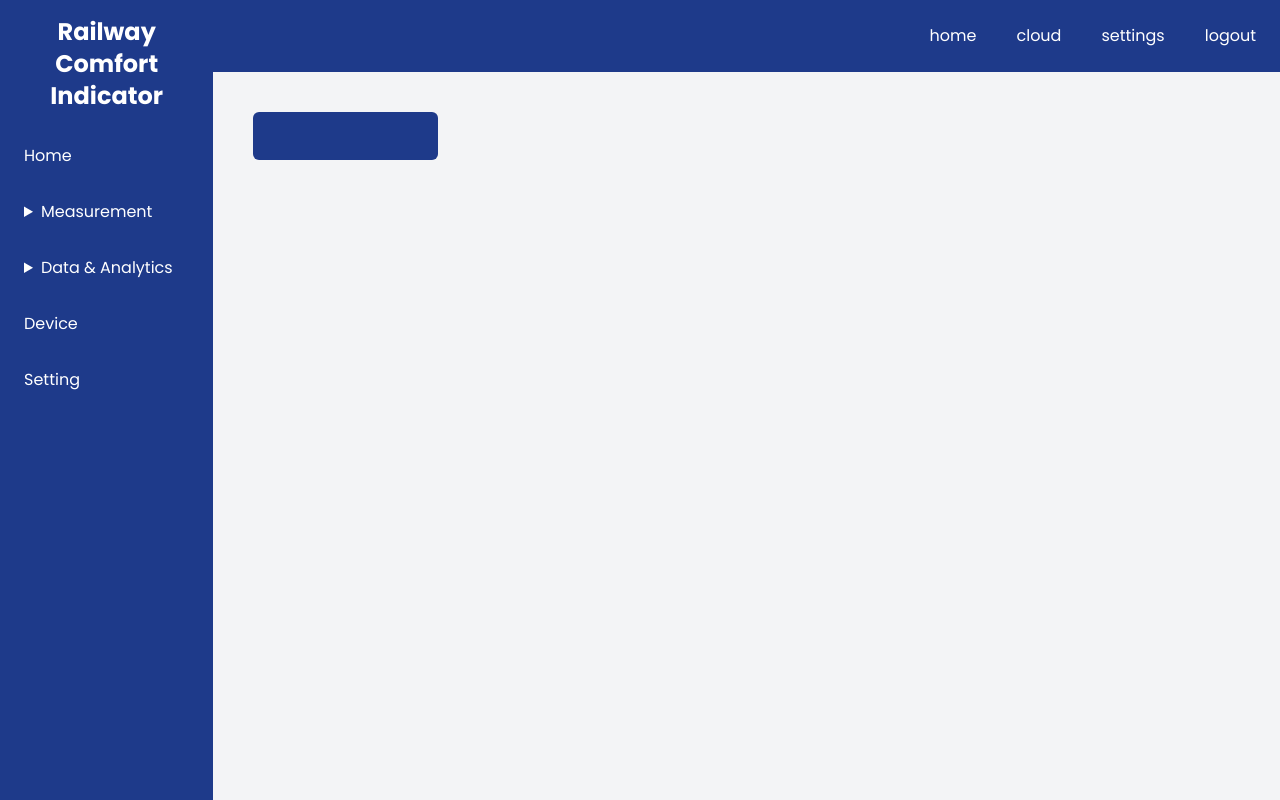
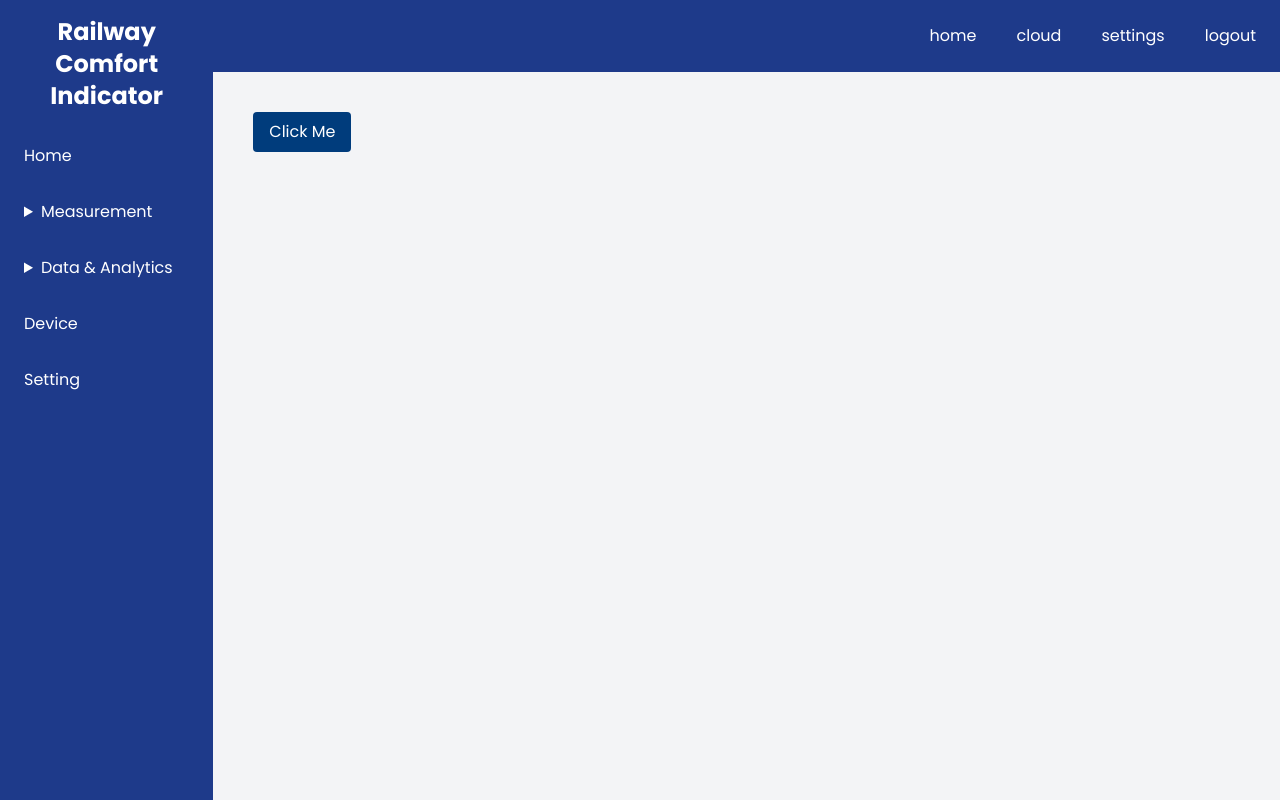
Before and after one commit to RailwayAppAnomalyDetection/fullstack, a Next.js app: page /assessment in a window 1280 px wide. Built offline with nearby package versions, Linux system fonts and the light colour scheme.

Commit message:
feat: added button on assessment window

```diff
--- a/app/(root)/assessment/page.tsx
+++ b/app/(root)/assessment/page.tsx
@@ -1,16 +1,18 @@
+"use client"
 // pages/index.tsx
 //import Layout from "../layout";
+import React from "react";
+import Button from "@/app/components/button";
 
 const Home = () => {
+  const handleClick = () => {
+    console.log('Button clicked');
+  }
   return (
 
     <div className="space-y-4">
       {/* Top Boxes */}
-      <div className="grid grid-cols-5 gap-4">
-        <div className="bg-blue-900 h-12 rounded-md"></div>
-        {/* <div className="bg-blue-900 h-24 rounded-md"></div>
-        <div className="bg-blue-900 h-24 rounded-md"></div> */}
-      </div>
+      <Button onClick={handleClick} color="#003C7C">Click Me</Button>
 
       {/* Main Panel */}
       {/* <div className="bg-gray-300 h-96 rounded-md"></div> */}
--- /dev/null
+++ b/app/components/button.tsx
@@ -0,0 +1,27 @@
+"use client";
+
+import React, { ReactNode } from "react";
+
+interface ButtonProps {
+  children: ReactNode;
+  onClick: () => void;
+  color?: string; // Accepts hex, rgb, etc.
+  className?: string;
+}
+
+const Button = ({ children, onClick, color = "#3498db", className = "" }: ButtonProps) => {
+  return (
+    <button
+      onClick={onClick}
+      data-color={color} // Store the original color in a custom attribute
+      className={`text-white py-2 px-4 rounded focus:outline-none focus:ring-2 focus:ring-offset-2 transition-colors duration-200 ${className}`}
+      style={{ backgroundColor: color }} // Set initial color dynamically
+      onMouseEnter={(e) => (e.currentTarget.style.backgroundColor = "black")}
+      onMouseLeave={(e) => (e.currentTarget.style.backgroundColor = color || "#3498db")}
+    >
+      {children}
+    </button>
+  );
+};
+
+export default Button;
```
